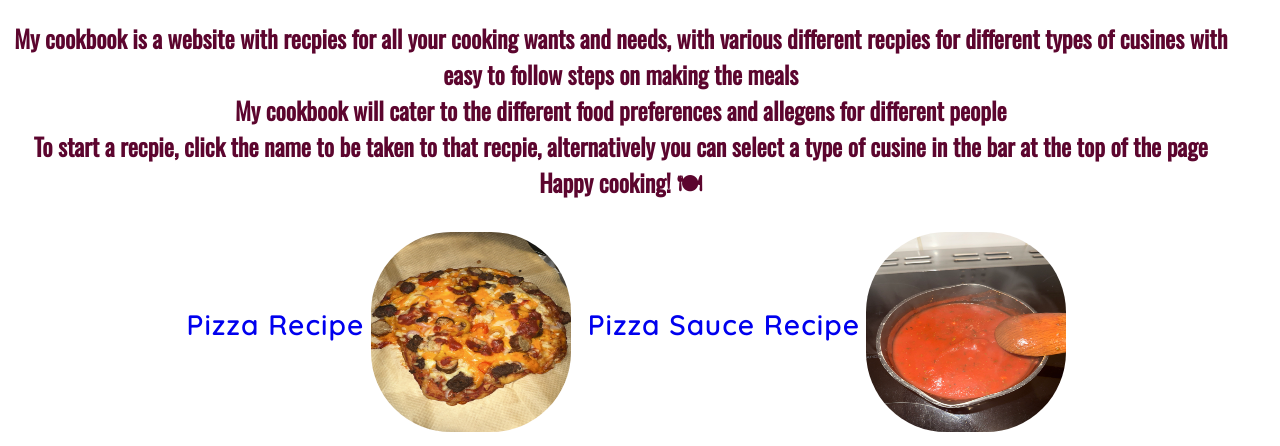
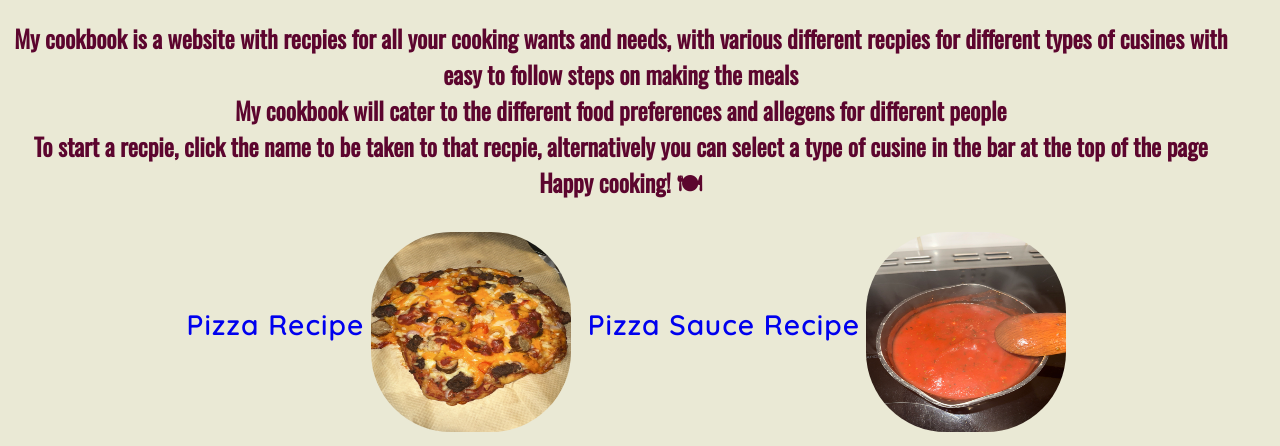
Before and after one commit to annacakes281/my-cookbook, a plain HTML site: page index.html in a window 1280 px wide. Shown: the part 392-838 px from the top of the page. Drawn offline with nearby package versions, Linux system fonts and the light colour scheme; a web font is replaced by a local one.

Commit message:
add temp background colour

```diff
--- a/assets/css/style.css
+++ b/assets/css/style.css
@@ -16,6 +16,12 @@ body {
 
 a {
     text-decoration: none;
+}
+
+/* background */
+
+body {
+  background-color: #eae9d5;
 }
 
 /* home page background could be image of kitchen or food prep station but add transparency to it? */
```
Also changed, not shown: index.html (+1 -1 lines), 1 other file.
